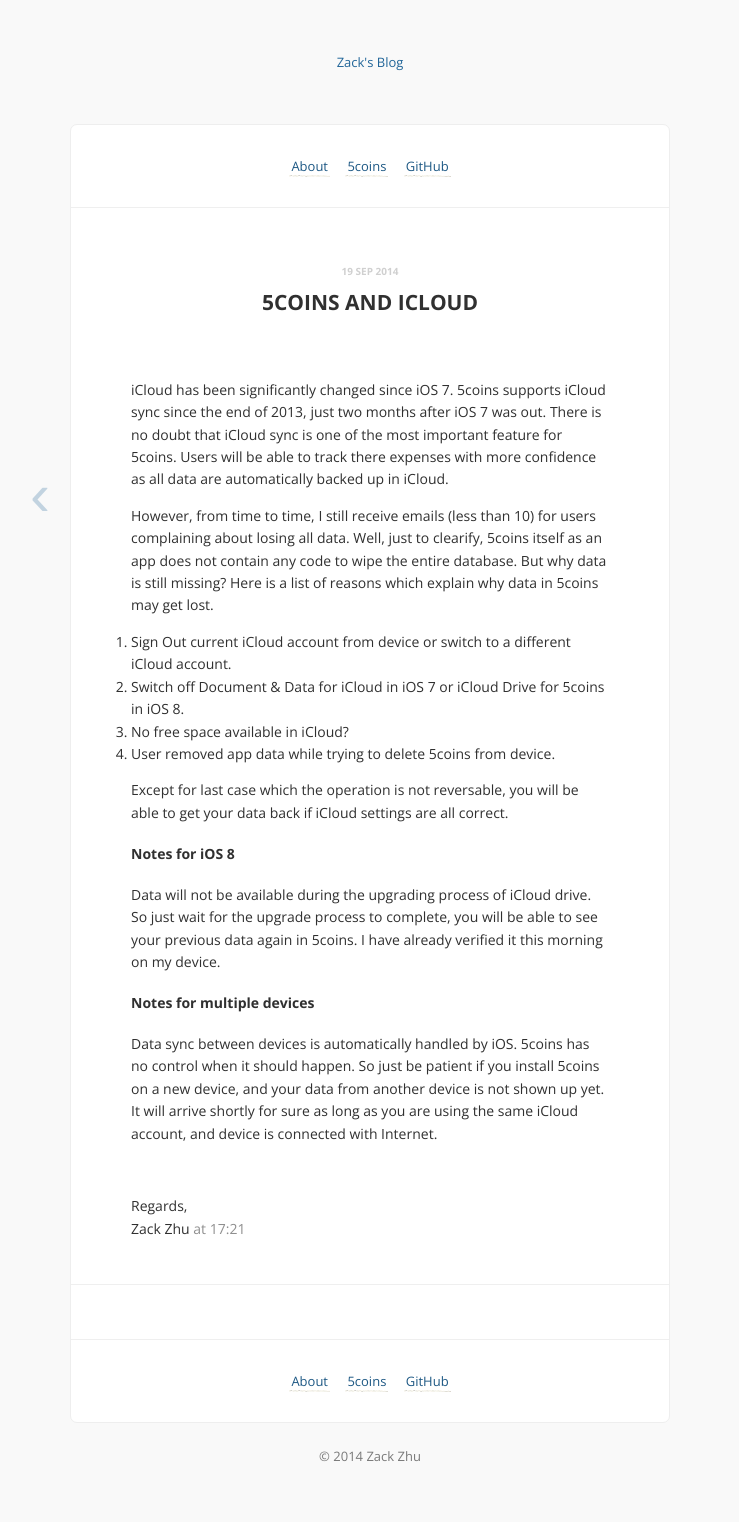
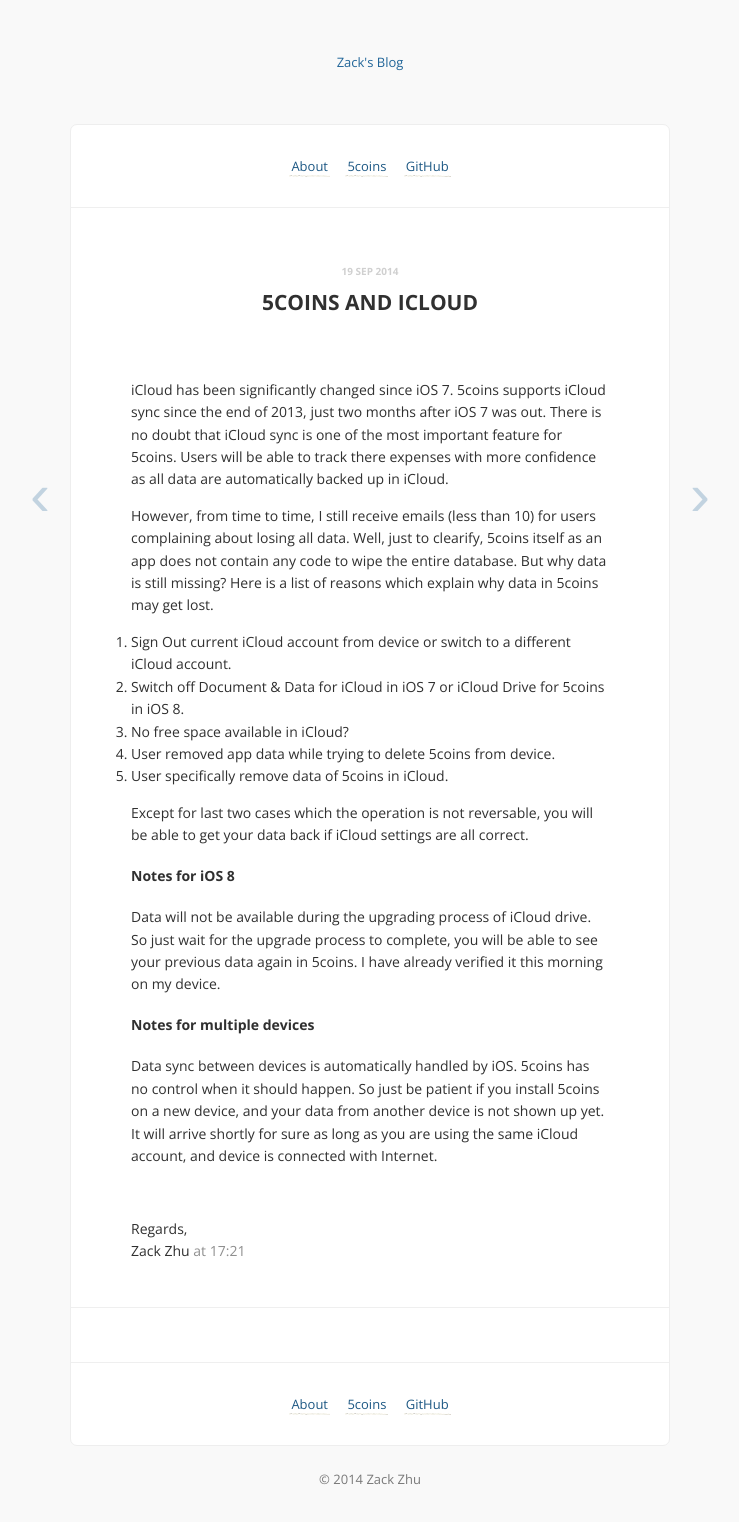
Before and after one commit to codingrhythm/blog, a Jekyll site: the page built from _posts/2014-09-19-5coins-and-icloud.md, in a window 1280 px wide. Shown: the whole page, without its empty margins (270-1009 px from the left). Built offline with Jekyll 4.4.1, drawn with Linux system fonts in a browser that asks for light colours; Markdown is read by kramdown in place of the engine named in the settings; comment, search, counter and statistics services are not loaded; before the commit the page ends 1499 px from its top, so only the background shows below that.

```diff
--- a/_posts/2014-09-19-5coins-and-icloud.md
+++ b/_posts/2014-09-19-5coins-and-icloud.md
@@ -13,8 +13,9 @@
 2. Switch off Document & Data for iCloud in iOS 7 or iCloud Drive for 5coins in iOS 8.
 3. No free space available in iCloud?
 4. User removed app data while trying to delete 5coins from device.
+5. User specifically remove data of 5coins in iCloud.
 
-Except for last case which the operation is not reversable, you will be able to get your data back if iCloud settings are all correct.
+Except for last two cases which the operation is not reversable, you will be able to get your data back if iCloud settings are all correct.
 
 #### Notes for iOS 8
 
```
Also changed, not shown: _posts/2014-09-25-5coins-and-icloud-chinese.md (added, +26 -0 lines).
